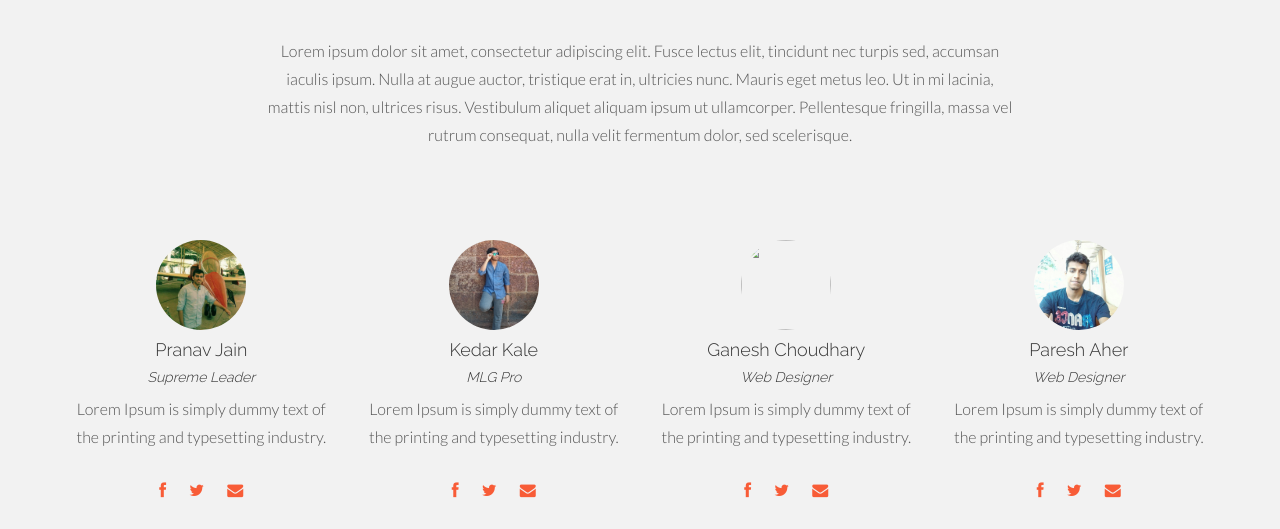
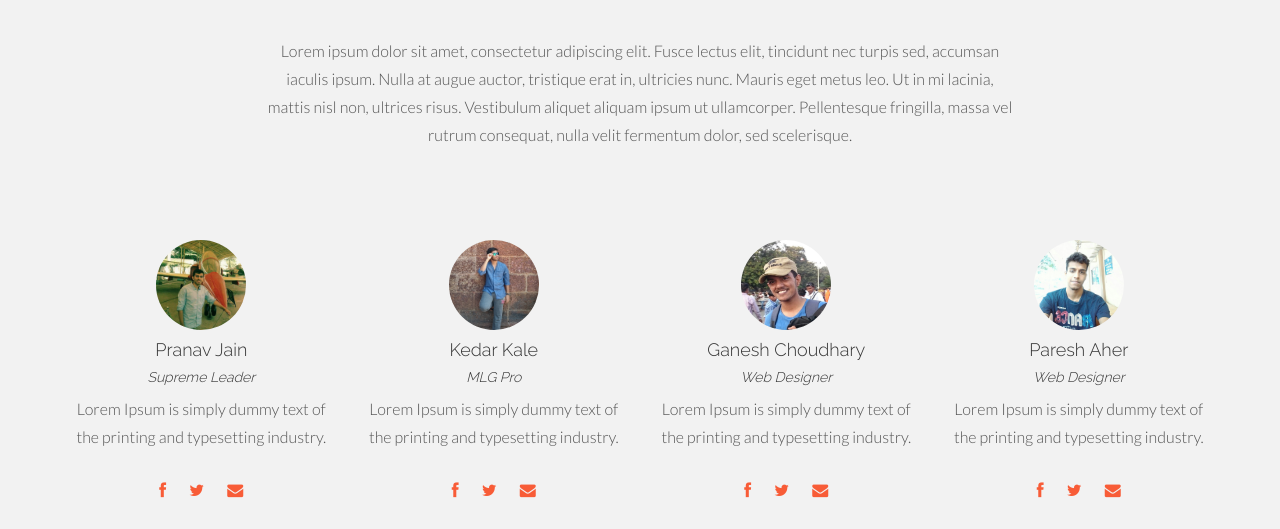
Before and after one commit to pranavj1001/TeenHub, a Django app: page /aboutus/ in a window 1280 px wide. Shown: the part 1822-2351 px from the top of the page. Run offline with Django 3.2, Linux system fonts and the light colour scheme; some libraries are stand-ins or nearby versions.

Commit message:
adding profile image

```diff
--- a/TeenHub/aboutus/templates/aboutus/about_us.html
+++ b/TeenHub/aboutus/templates/aboutus/about_us.html
@@ -206,7 +206,7 @@
 				</div>
 
 				<div class="col-lg-3 team">
-					<img class="img-circle" src="" height="90" width="90">
+					<img class="img-circle" src="{% static 'img\profilePic\ganesh.jpg'%}" height="90" width="90">
 					<h4>Ganesh Choudhary</h4>
 					<h5><i>Web Designer</i></h5>
 					<p>Lorem Ipsum is simply dummy text of the printing and typesetting industry.</p>
```
Also changed, not shown: TeenHub/aboutus/static/img/profilePic/ganesh.jpg (added).
